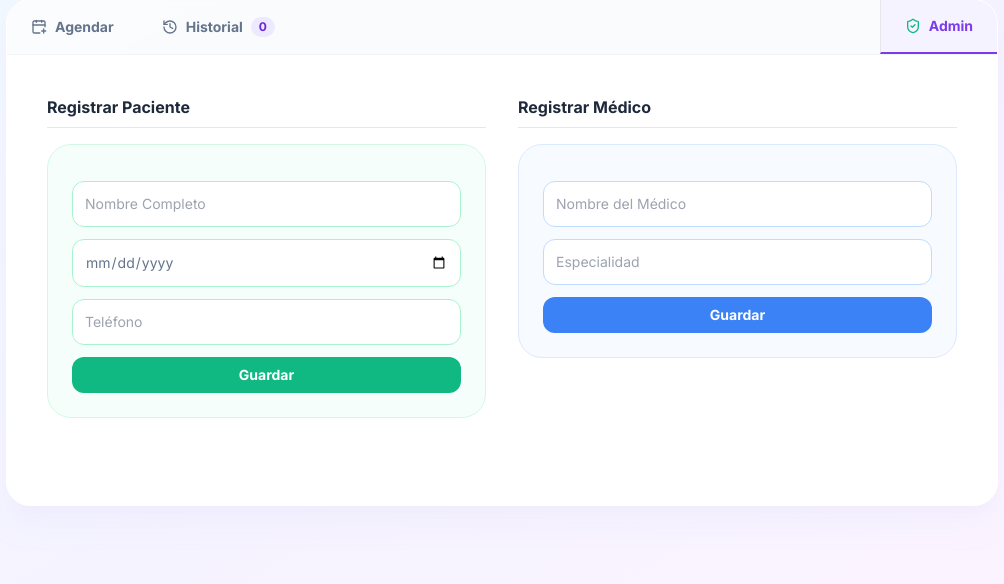
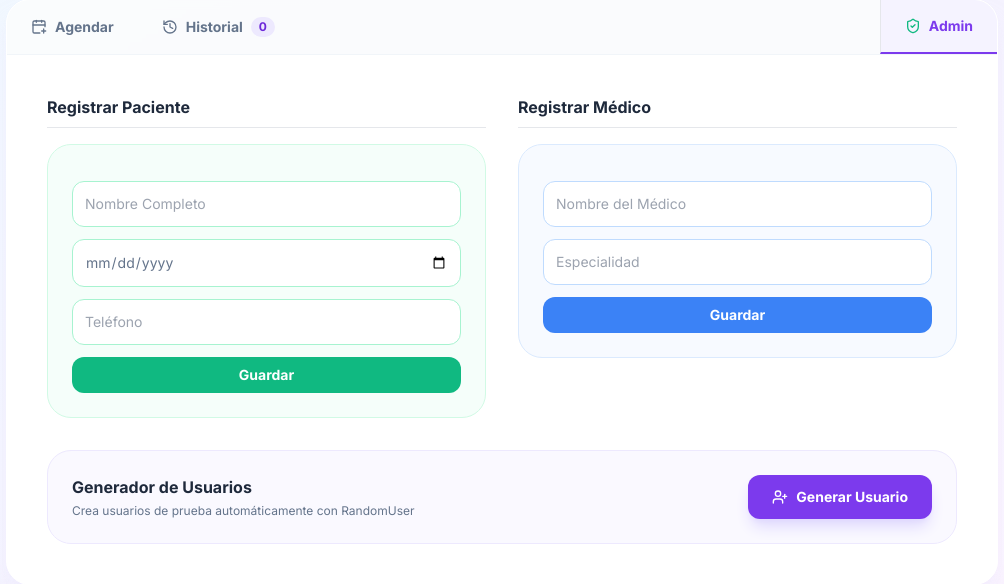
Before and after one commit to gaobnose/AgendaMedica, a Django app: page / in a window 1280 px wide, after a click on "Admin". Shown: the part 98-682 px from the top of the page, without its empty margins (138-1142 px from the left). Run offline with Django 5.2, Linux system fonts and the light colour scheme; a user stored in the database is signed in; data that the repository does not hold is empty; some libraries are stand-ins or nearby versions.

Commit message:
validaciones de nombres, consumo de apis y falta arreglo de edit cita

```diff
--- a/consultorio copy/agenda/templates/agenda.html
+++ b/consultorio copy/agenda/templates/agenda.html
@@ -67,8 +67,8 @@
                 <span
                     class="text-[10px] uppercase font-bold text-emerald-700 bg-emerald-100 px-2 py-0.5 rounded-full">Paciente</span>
                 {% endif %}
-                <a href="{% url 'logout' %}" class="text-slate-500 hover:text-red-500 transition-colors"><i data-lucide="log-out"
-                        class="w-5 h-5"></i></a>
+                <a href="{% url 'logout' %}" class="text-slate-500 hover:text-red-500 transition-colors"><i
+                        data-lucide="log-out" class="w-5 h-5"></i></a>
             </div>
         </div>
     </nav>
@@ -222,6 +222,7 @@
                                     </td>
                                     <td class="p-4 text-blue-600 font-medium">Dr. {{ c.medico.nombre }}</td>
                                     <td class="p-4 text-slate-500">{{ c.motivo }}</td>
+                                    <td class="p-4 text-slate-500">{{ c.motivo }}</td>
                                     {% if user.is_staff %}
                                     <td class="p-4 text-right">
                                         <a href="{% url 'editar_cita' c.id %}"
@@ -276,10 +277,30 @@
                             </form>
                         </div>
                     </div>
+                    <div
+                        class="mt-8 bg-violet-50/50 p-6 rounded-3xl border border-violet-100 flex items-center justify-between">
+                        <div>
+                            <h3 class="font-bold text-slate-800">Generador de Usuarios</h3>
+                            <p class="text-xs text-slate-500 mt-1">Crea usuarios de prueba automáticamente con
+                                RandomUser
+                            </p>
+                        </div>
+                        <form method="POST" action="{% url 'generar_usuarios' %}">
+                            {% csrf_token %}
+                            <button type="submit"
+                                class="px-6 py-3 bg-violet-600 text-white rounded-xl text-sm font-bold hover:bg-violet-700 shadow-lg shadow-violet-200 transition-all flex items-center gap-2">
+                                <i data-lucide="user-plus" class="w-4 h-4"></i>
+                                Generar Usuario
+                            </button>
+                        </form>
+                    </div>
                 </div>
-                {% endif %}
+
 
             </div>
+            {% endif %}
+
+        </div>
         </div>
     </main>
 
--- a/consultorio copy/agenda/urls.py
+++ b/consultorio copy/agenda/urls.py
@@ -1,6 +1,6 @@
 from django.urls import path
-from .views import index, registrar_paciente, registrar_medico, agendar_cita, eliminar_cita, editar_cita
-from .views import eliminar_cita
+from . import views
+from .views import index, registrar_paciente, registrar_medico, agendar_cita, eliminar_cita, editar_cita, generar_usuarios_aleatorios
 
 urlpatterns = [
     path('', index, name='inicio'),
@@ -9,4 +9,5 @@ urlpatterns = [
     path('agendar/cita/', agendar_cita, name='agendar_cita'),
     path('eliminar/cita/<int:id>/', eliminar_cita, name='eliminar_cita'),
     path('editar/cita/<int:id>/', editar_cita, name='editar_cita'),
+    path('usuarios/generar/', generar_usuarios_aleatorios, name='generar_usuarios'),
 ]
--- a/consultorio copy/agenda/views.py
+++ b/consultorio copy/agenda/views.py
@@ -5,6 +5,10 @@ from django.http import HttpResponse
 from datetime import datetime, time
 from .models import Paciente, Medico, Cita
 import re
+import json
+import urllib.request
+from django.contrib.auth.models import User
+from django.db import IntegrityError
 
 def es_texto_valido(texto):
     if not texto: return False
@@ -255,3 +259,55 @@ def editar_cita(request, id):
         'fecha_formateada': fecha_formato
     }
     return render(request, 'editar_cita.html', contexto)
+
+@login_required
+def generar_usuarios_aleatorios(request):
+    if not request.user.is_staff:
+        messages.error(request, "No tienes permisos para realizar esta acción.")
+        return redirect('inicio')
+
+    if request.method == 'POST':
+        try:
+
+            url = 'https://randomuser.me/api/?results=1&nat=es'
+            response = urllib.request.urlopen(url)
+            data = json.loads(response.read())
+
+            usuario_data = data['results'][0]
+
+
+            nombre_first = usuario_data['name']['first']
+            nombre_last = usuario_data['name']['last']
+            username = usuario_data['login']['username']
+            password = usuario_data['login']['password']
+            email = usuario_data['email']
+            phone = usuario_data['phone']
+            dob = usuario_data['dob']['date'][:10] # YYYY-MM-DD
+
+            # Nombre completo para el modelo Paciente
+            nombre_completo = f"{nombre_first} {nombre_last}"
+
+            # Verificar si existe el usurio
+            if User.objects.filter(username=username).exists():
+
+                import random
+                username = f"{username}{random.randint(100, 999)}"
+
+            # Crear Usuario Django
+            user = User.objects.create_user(username=username, email=email, password=password)
+            user.save()
+
+            # Crear Perfil Paciente
+            Paciente.objects.create(
+                user=user,
+                nombre=nombre_completo,
+                fecha_nacimiento=dob,
+                telefono=phone
+            )
+
+            messages.success(request, f"Usuario generado: {username} (Pass: {password})")
+
+        except Exception as e:
+            messages.error(request, f"Error al generar usuario: {e}")
+
+    return redirect('inicio')
--- a/consultorio copy/consultorio/settings.py
+++ b/consultorio copy/consultorio/settings.py
@@ -81,7 +81,7 @@ DATABASES = {
         'NAME': 'AgendaMedicaDB',
         'USER': 'test',
         'PASSWORD': '12345',
-        'HOST': r'DESKTOP-NBTECF8\MARTIN', # La 'r' al inicio es importante por la barra invertida
+        'HOST': r'localhost', # La 'r' al inicio es importante por la barra invertida
         'PORT': '',
         'OPTIONS': {
             'driver': 'ODBC Driver 17 for SQL Server',
```
Also changed, not shown: consultorio copy/agenda/templates/editar_cita.html (+37 -17 lines), consultorio copy/usuarios/views.py (+15 -16 lines).
